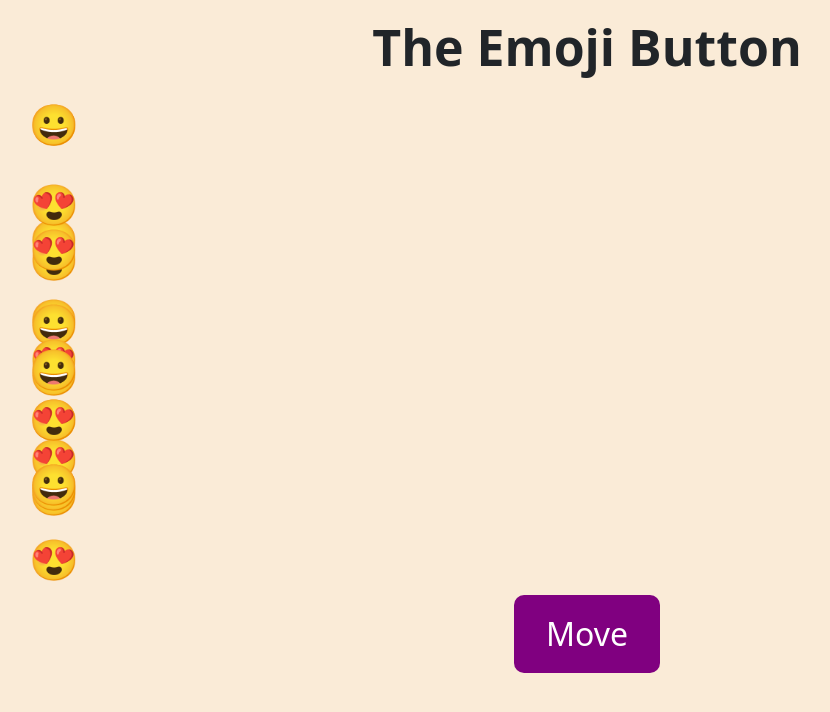
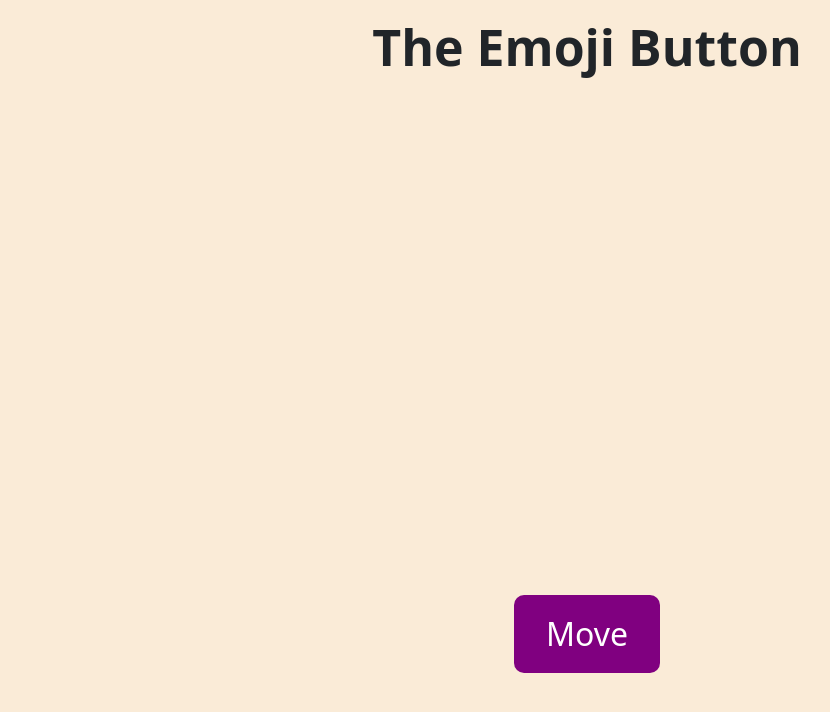
Before and after one commit to AlexanderChao14/Memory-Test-JS, a plain HTML site: page index.html in a window 1280 px wide. Shown: the whole page, without its empty margins (53-883 px from the left). Drawn offline with nearby package versions, Linux system fonts and the light colour scheme.

Commit message:
moved emojis off screen

```diff
--- a/style.css
+++ b/style.css
@@ -7,7 +7,7 @@
 
 .emoji {
   position: absolute;
-  left: 0px;
+  left: -100px;
 }
 
 .moveButton {
```
